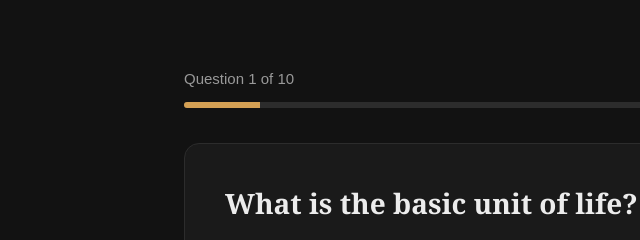
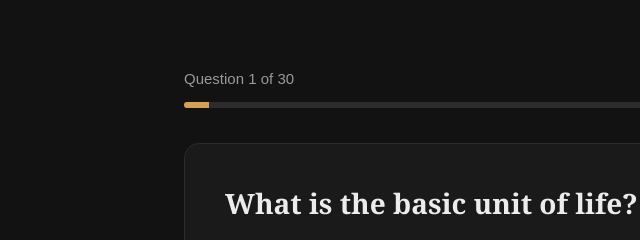
Before and after one commit to amansaifi2316/BDCOE-Task1, a plain HTML site: page index.html in a window 1280 px wide. Shown: the part 1420-1660 px from the top of the page, 76-716 px from the left. Drawn offline with Linux system fonts and the light colour scheme.

Commit message:
Expand quiz questions and categories

```diff
--- a/script.js
+++ b/script.js
@@ -1,112 +1,233 @@
 const questions = [
     {
+        category: "Science",
         question: "What is the basic unit of life?",
-        options: [
-            "Tissue",
-            "Organ",
-            "Cell",
-            "Organ system"
-        ],
+        options: ["Tissue", "Organ", "Cell", "Organ system"],
         answer: 2
     },
 
     {
+        category: "Science",
         question: "Which gas is released during photosynthesis?",
+        options: ["Carbon dioxide", "Oxygen", "Nitrogen", "Hydrogen"],
+        answer: 1
+    },
+
+    {
+        category: "Science",
+        question: "What is the SI unit of electric current?",
+        options: ["Volt", "Ohm", "Watt", "Ampere"],
+        answer: 3
+    },
+
+    {
+        category: "Science",
+        question: "Which part of the human brain controls balance and coordination?",
+        options: ["Cerebrum", "Cerebellum", "Medulla", "Spinal cord"],
+        answer: 1
+    },
+
+    {
+        category: "Science",
+        question: "Which lens is used to correct myopia?",
+        options: ["Convex lens", "Concave lens", "Cylindrical lens", "Bifocal lens"],
+        answer: 1
+    },
+
+    {
+        category: "Science",
+        question: "What is the pH value of a neutral solution?",
+        options: ["0", "5", "7", "14"],
+        answer: 2
+    },
+
+    {
+        category: "Science",
+        question: "Which metal is liquid at room temperature?",
+        options: ["Iron", "Copper", "Mercury", "Aluminium"],
+        answer: 2
+    },
+
+    {
+        category: "Science",
+        question: "Which organ filters waste from the blood?",
+        options: ["Heart", "Lungs", "Kidneys", "Stomach"],
+        answer: 2
+    },
+
+    {
+        category: "Science",
+        question: "What is the process by which green plants make their food?",
+        options: ["Respiration", "Photosynthesis", "Transpiration", "Digestion"],
+        answer: 1
+    },
+
+    {
+        category: "Science",
+        question: "Which force keeps planets in orbit around the Sun?",
+        options: ["Magnetic force", "Frictional force", "Gravitational force", "Electrostatic force"],
+        answer: 2
+    },
+
+    {
+        category: "Technology",
+        question: "What does CPU stand for?",
         options: [
-            "Carbon dioxide",
-            "Oxygen",
-            "Nitrogen",
-            "Hydrogen"
+            "Central Processing Unit",
+            "Computer Personal Unit",
+            "Central Program Utility",
+            "Computer Processing Utility"
+        ],
+        answer: 0
+    },
+
+    {
+        category: "Technology",
+        question: "Which language is mainly used to style web pages?",
+        options: ["HTML", "CSS", "Python", "SQL"],
+        answer: 1
+    },
+
+    {
+        category: "Technology",
+        question: "What does HTML stand for?",
+        options: [
+            "Hyper Text Markup Language",
+            "High Text Machine Language",
+            "Hyper Transfer Markup Language",
+            "Home Tool Markup Language"
+        ],
+        answer: 0
+    },
+
+    {
+        category: "Technology",
+        question: "Which of these is an operating system?",
+        options: ["Google", "Windows", "YouTube", "Chrome"],
+        answer: 1
+    },
+
+    {
+        category: "Technology",
+        question: "Which device is used to store data permanently?",
+        options: ["RAM", "CPU", "SSD", "Monitor"],
+        answer: 2
+    },
+
+    {
+        category: "Technology",
+        question: "What does AI stand for?",
+        options: [
+            "Automated Internet",
+            "Artificial Intelligence",
+            "Advanced Information",
+            "Automatic Input"
         ],
         answer: 1
     },
 
     {
-        question: "What is the SI unit of electric current?",
-        options: [
-            "Volt",
-            "Ohm",
-            "Watt",
-            "Ampere"
-        ],
-        answer: 3
+        category: "Technology",
+        question: "Which technology is used to connect devices wirelessly over short distances?",
+        options: ["Bluetooth", "Ethernet", "HDMI", "USB"],
+        answer: 0
     },
 
     {
-        question: "Which part of the human brain controls balance and coordination?",
+        category: "Technology",
+        question: "Which one is a programming language?",
+        options: ["Python", "Chrome", "Windows", "Google"],
+        answer: 0
+    },
+
+    {
+        category: "Technology",
+        question: "What is the full form of URL?",
         options: [
-            "Cerebrum",
-            "Cerebellum",
-            "Medulla",
-            "Spinal cord"
+            "Uniform Resource Locator",
+            "Universal Reference Link",
+            "United Resource Location",
+            "Uniform Research Link"
         ],
+        answer: 0
+    },
+
+    {
+        category: "Technology",
+        question: "Which device is commonly used to input text into a computer?",
+        options: ["Monitor", "Keyboard", "Speaker", "Printer"],
+        answer: 1
+    },
+
+
+    {
+        category: "Mathematics",
+        question: "What is the value of 12 × 8?",
+        options: ["86", "96", "108", "112"],
         answer: 1
     },
 
     {
-        question: "Which lens is used to correct myopia?",
-        options: [
-            "Convex lens",
-            "Concave lens",
-            "Cylindrical lens",
-            "Bifocal lens"
-        ],
+        category: "Mathematics",
+        question: "What is the square of 15?",
+        options: ["125", "200", "225", "250"],
+        answer: 2
+    },
+
+    {
+        category: "Mathematics",
+        question: "What is the value of √144?",
+        options: ["10", "11", "12", "14"],
+        answer: 2
+    },
+
+    {
+        category: "Mathematics",
+        question: "What is 25% of 200?",
+        options: ["25", "40", "50", "75"],
+        answer: 2
+    },
+
+    {
+        category: "Mathematics",
+        question: "What is the value of 2³?",
+        options: ["6", "8", "9", "12"],
         answer: 1
     },
 
     {
-        question: "What is the pH value of a neutral solution?",
-        options: [
-            "0",
-            "5",
-            "7",
-            "14"
-        ],
+        category: "Mathematics",
+        question: "If x + 5 = 12, what is the value of x?",
+        options: ["5", "6", "7", "8"],
         answer: 2
     },
 
     {
-        question: "Which metal is liquid at room temperature?",
-        options: [
-            "Iron",
-            "Copper",
-            "Mercury",
-            "Aluminium"
-        ],
+        category: "Mathematics",
+        question: "What is the perimeter of a square with side 5 cm?",
+        options: ["10 cm", "15 cm", "20 cm", "25 cm"],
         answer: 2
     },
 
     {
-        question: "Which organ filters waste from the blood?",
-        options: [
-            "Heart",
-            "Lungs",
-            "Kidneys",
-            "Stomach"
-        ],
+        category: "Mathematics",
+        question: "What is the area of a rectangle with length 10 cm and width 5 cm?",
+        options: ["15 cm²", "30 cm²", "50 cm²", "100 cm²"],
         answer: 2
     },
 
     {
-        question: "What is the process by which green plants make their food?",
-        options: [
-            "Respiration",
-            "Photosynthesis",
-            "Transpiration",
-            "Digestion"
-        ],
+        category: "Mathematics",
+        question: "What is the value of 100 ÷ 4?",
+        options: ["20", "25", "30", "40"],
         answer: 1
     },
 
     {
-        question: "Which force keeps planets in orbit around the Sun?",
-        options: [
-            "Magnetic force",
-            "Frictional force",
-            "Gravitational force",
-            "Electrostatic force"
-        ],
-        answer: 2
+        category: "Mathematics",
+        question: "What is the average of 10, 20 and 30?",
+        options: ["15", "20", "25", "30"],
+        answer: 1
     }
 ];
 
--- a/style.css
+++ b/style.css
@@ -92,6 +92,7 @@ body {
 .start-quiz:hover::before {
     transform: translate3d(100%, 0, 0);
 }
+
 
 
 .main-content {
```
